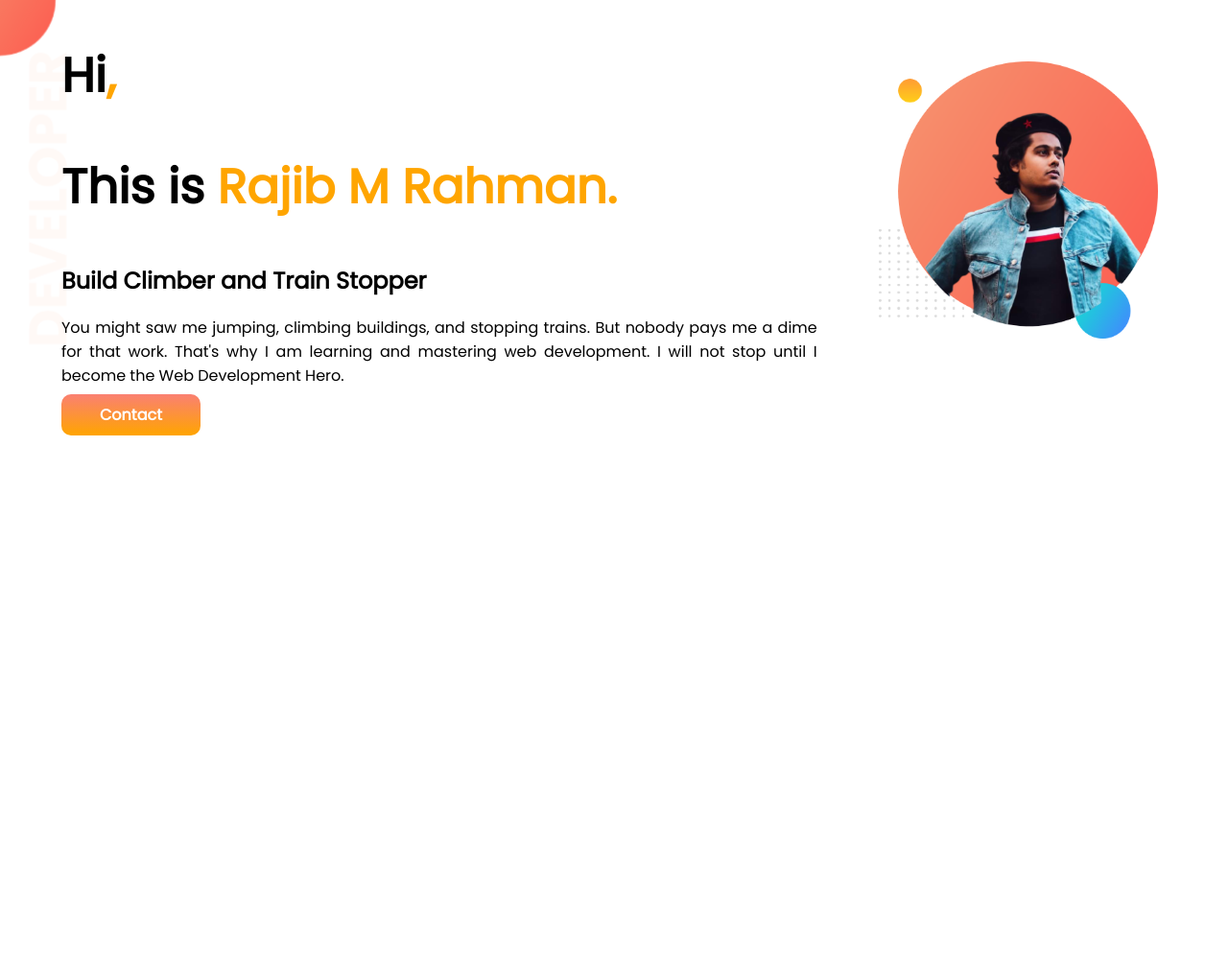
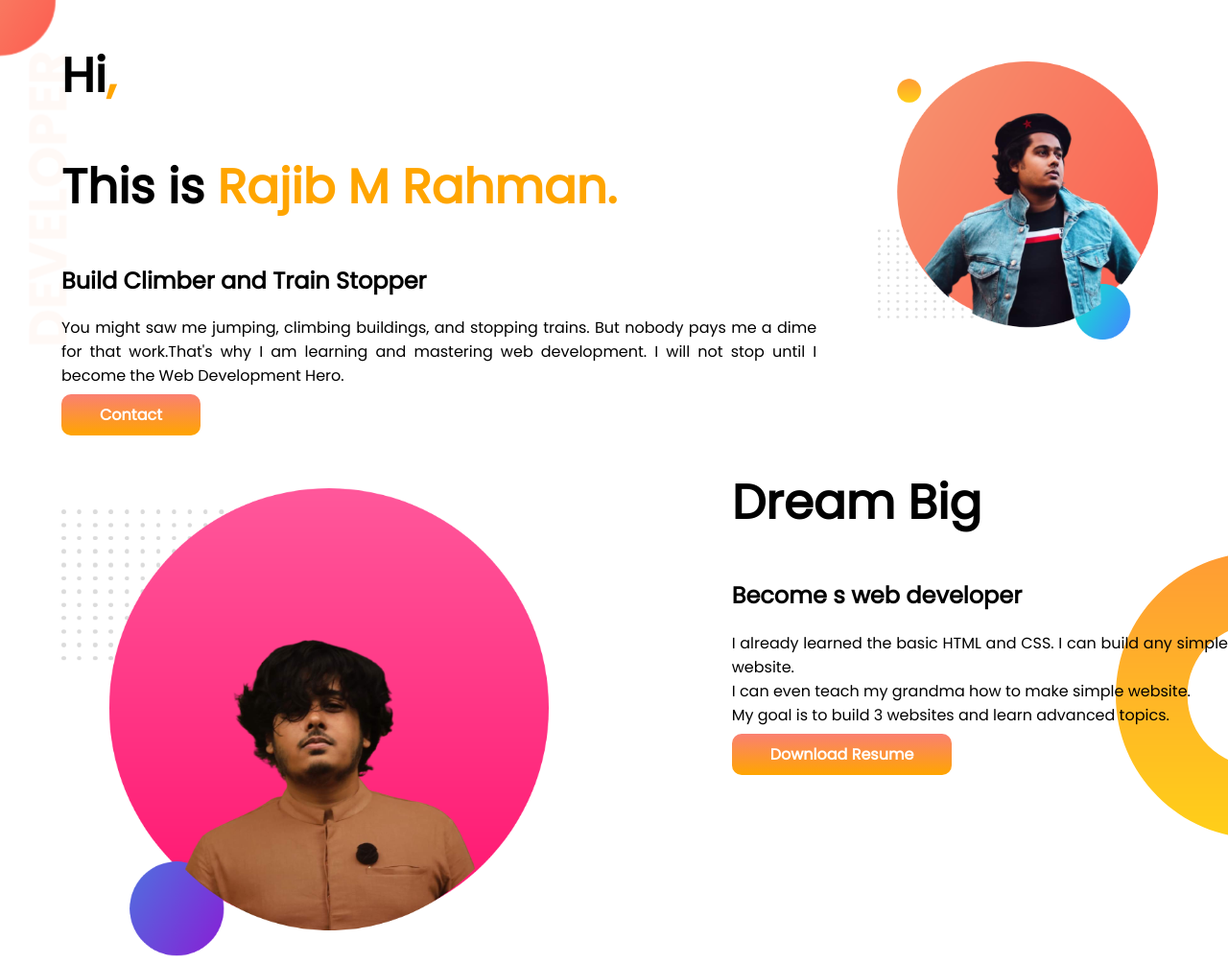
Before and after one commit to Mahfuzur-webd/portfolio-test, a plain HTML site: page index.html in a window 1280 px wide. Shown: the whole page at 96% size. Before the commit the page ends 800 px from the top, so only its background shows below. Drawn offline with Linux system fonts and the light colour scheme.

Commit message:
middle one

```diff
--- a/index.html
+++ b/index.html
@@ -18,12 +18,25 @@
 
         <h1>This is <span class="orange-color">Rajib M Rahman.</span></h1>
         <h2>Build Climber and Train Stopper</h2>
-        <p>You might saw me jumping, climbing buildings, and stopping trains. But nobody pays me a dime for that work. That's why I am learning and mastering web development. I will not stop until I become the Web Development Hero.</p>
+        <p>You might saw me jumping, climbing buildings, and stopping trains. But nobody pays me a dime for that work.That's why I am learning and mastering web development. I will not stop until I become the Web Development Hero.</p>
             <a class="link-button"target="_blank"href="https://www.linkedin.com/in/rajib-m-rahman-546610229/">Contact</a>
         </div>
         <div class="half-width head-img">
             <img src="images/my-bg.png" alt="image-rajib">
         </div>
     </section>
+    <section class="middile-banner">
+        <div class="half-width head-img">
+            <img src="images/ppea.png" alt="image-rajib">
+        </div>
+        <div class="half-width">
+            <h1>Dream Big</h1>
+            <h2>Become s web developer</h2>
+        <p class="text">
+            I already learned the basic HTML and CSS. I can build any simple website.<br> I can even teach my grandma how to make simple website.<br> My goal is to build 3 websites and learn advanced topics.
+        </p>
+            <a class="link-button"target="_blank"href="https://www.linkedin.com/in/rajib-m-rahman-546610229/">Download Resume</a>
+        </div>
+    </section>
 </body>
 </html>
--- a/style.css
+++ b/style.css
@@ -3,7 +3,7 @@
 }
 body{
     font-family: 'Poppins', sans-serif;
-    margin: 0%;
+    margin: 0;
 }
 h1{
     font-size: 50px;
@@ -37,3 +37,11 @@ p{
     background-image: url("images/top-banner.png");
     background-repeat: no-repeat;
 }
+.middile-banner{
+    background-image: url(images/dream-bg.png);
+    background-repeat: no-repeat;
+    background-position: right;
+}
+.text{
+    text-align: justify;
+}
```
Also changed, not shown: images/my-bg2 (1).png (added).
